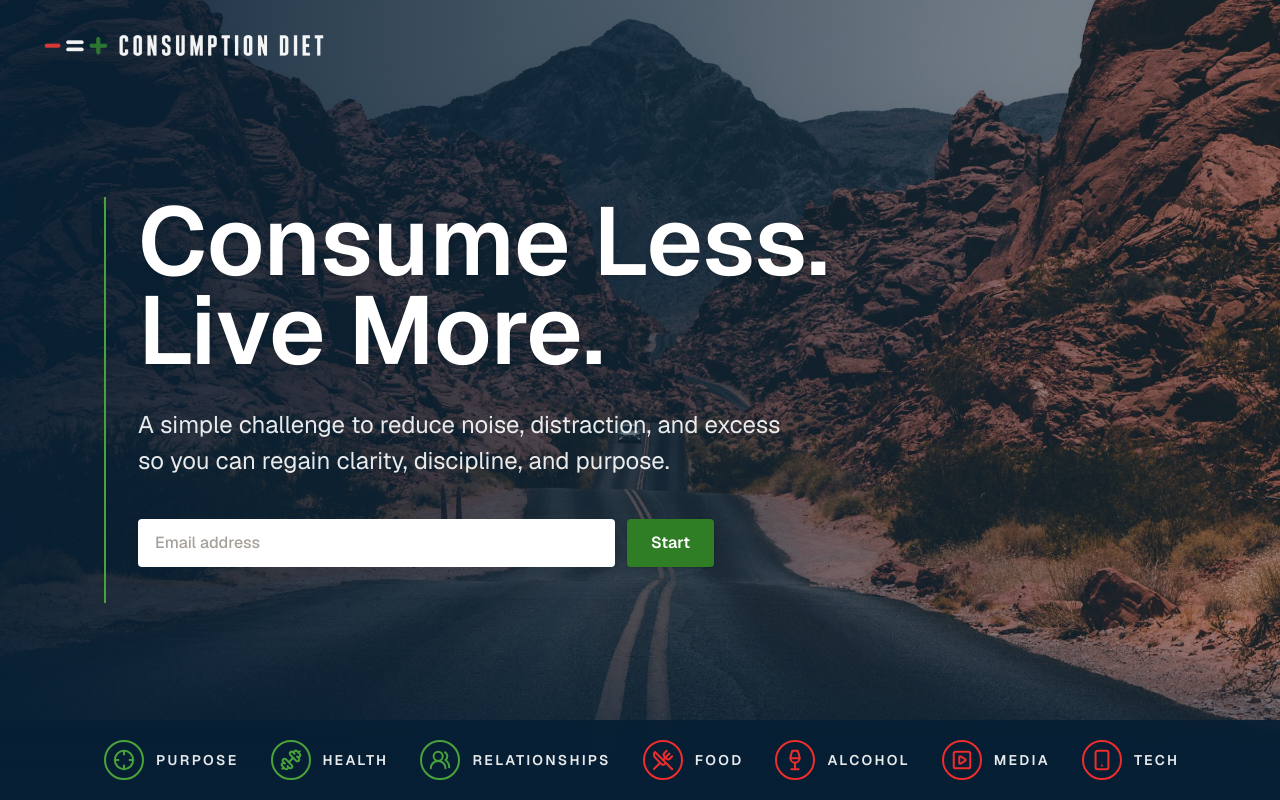
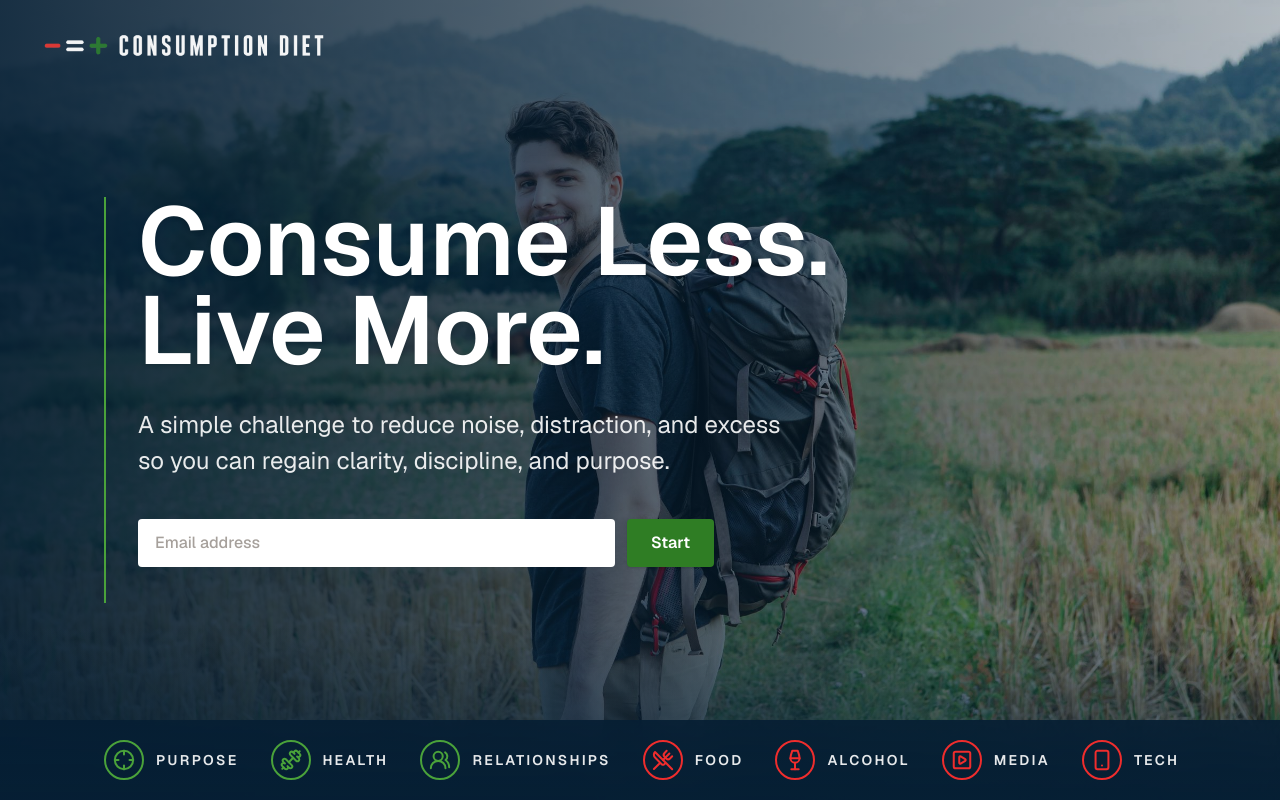
Before and after one commit to briantraudt/consumptiondiet, a Next.js app: page / in a window 1280 px wide. Built offline with nearby package versions, Linux system fonts and the light colour scheme.

Commit message:
Use smiling hiker hero image

```diff
--- a/src/app/page.tsx
+++ b/src/app/page.tsx
@@ -31,15 +31,15 @@ export default function Home() {
       <section className="bg-[#061f34] text-[#061f34]">
         <div className="relative min-h-screen overflow-hidden">
           <Image
-            alt="Open road through a quiet desert landscape"
-            className="absolute inset-0 h-full w-full object-cover object-[58%_55%]"
+            alt="Smiling hiker standing in a quiet field after an outdoor activity"
+            className="absolute inset-0 h-full w-full object-cover object-[61%_50%] sm:object-[64%_50%]"
             fill
             priority
             sizes="100vw"
-            src="/brand/hero-quiet-landscape.jpg"
+            src="/brand/hero-smiling-hiker.jpg"
           />
-          <div className="absolute inset-0 bg-[#061f34]/28" />
-          <div className="absolute inset-0 bg-gradient-to-r from-[#061f34]/88 via-[#061f34]/48 to-transparent" />
+          <div className="absolute inset-0 bg-[#061f34]/20" />
+          <div className="absolute inset-0 bg-gradient-to-r from-[#061f34]/90 via-[#061f34]/56 to-[#061f34]/12" />
           <div className="absolute inset-x-0 bottom-0 h-44 bg-gradient-to-t from-[#061f34]/70 to-transparent" />
 
           <div className="absolute left-0 right-0 top-12 z-20 flex justify-center px-6 sm:left-8 sm:right-auto sm:top-8 sm:block sm:px-0 lg:left-10">
```
Also changed, not shown: public/brand/hero-smiling-hiker.jpg (added).
